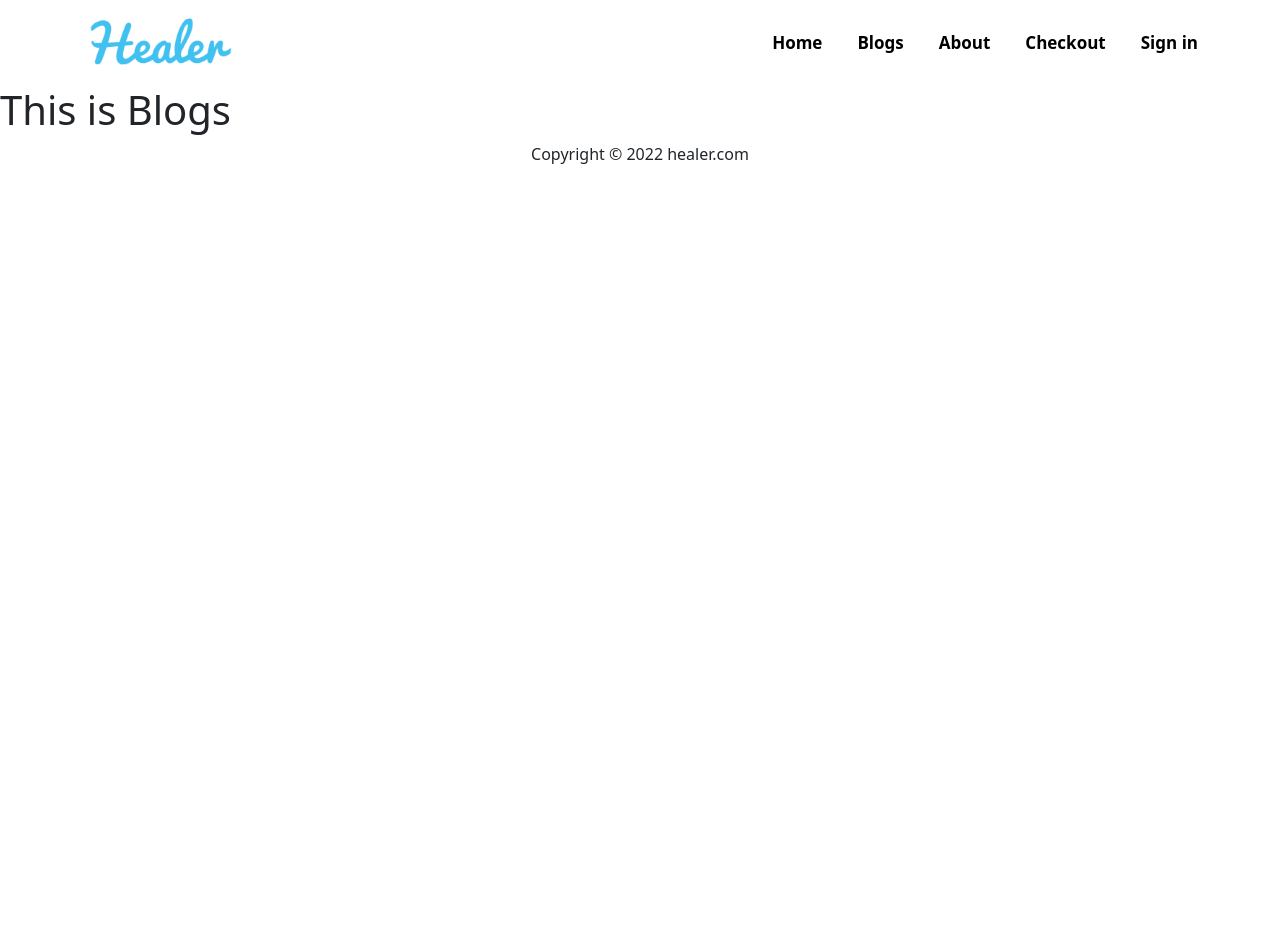
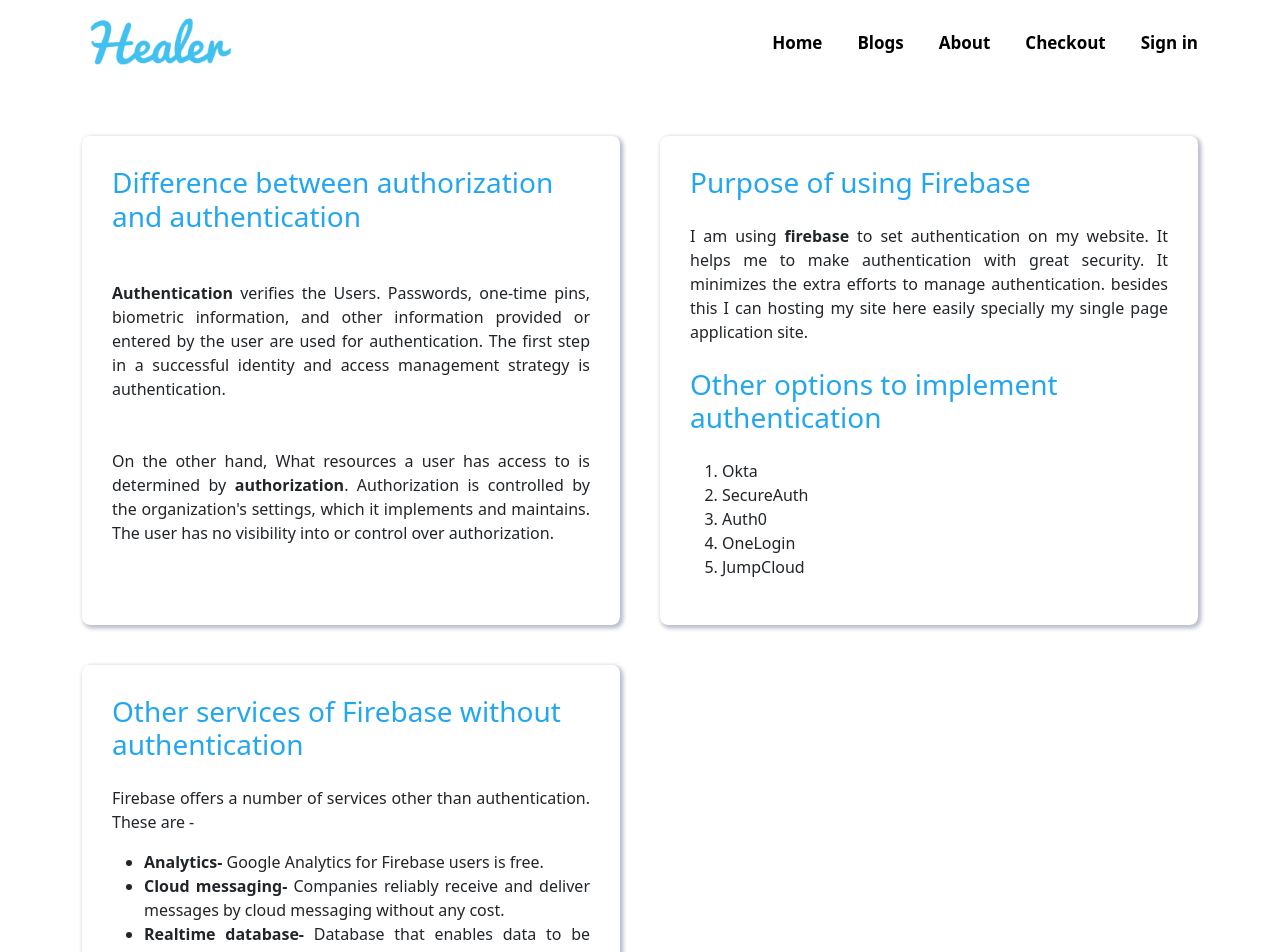
Before and after one commit to AmenaAkter5/assignment-10-service-provider, a React (Create React App) app: page /blogs in a window 1280 px wide. Shown: the top 952 px of the page. Before the commit the page ends 800 px from the top, so only its background shows below. Built offline with nearby package versions, Linux system fonts and the light colour scheme; no server answers.

Commit message:
about and blogs pages complete

```diff
--- a/src/App.js
+++ b/src/App.js
@@ -6,12 +6,12 @@
 import Blogs from './Pages/Blogs/Blogs';
 import About from './Pages/About/About';
 import SignIn from './Pages/SignIn/SignIn';
-import PageNotFound from './Pages/PageNotFound/PageNotFound';
 import Home from './Pages/Home/Home/Home';
 import Footer from './Shared/Footer/Footer';
 import Checkout from './Pages/Checkout/Checkout';
 import Register from './Pages/Register/Register';
 import RequireAuth from './Pages/RequireAuth/RequireAuth';
+// import PageNotFound from './Pages/PageNotFound/PageNotFound';
 
 function App() {
   return (
@@ -29,7 +29,7 @@
         }></Route>
         <Route path='/signin' element={<SignIn></SignIn>}></Route>
         <Route path='/register' element={<Register></Register>}></Route>
-        <Route path='*' element={<PageNotFound></PageNotFound>}></Route>
+        {/* <Route path='*' element={<PageNotFound></PageNotFound>}></Route> */}
       </Routes>
       <Footer></Footer>
     </div>
--- a/src/Pages/Blogs/Blogs.css
+++ b/src/Pages/Blogs/Blogs.css
@@ -0,0 +1,18 @@
+.blog-title {
+    color: rgb(35, 166, 240);
+    text-align: left;
+}
+
+.blogs-container {
+    display: grid;
+    grid-template-columns: repeat(2, 1fr);
+    gap: 40px;
+    margin-top: 50px;
+}
+
+.article {
+    text-align: justify;
+    border-radius: 8px;
+    padding: 30px;
+    box-shadow: 2px 2px 5px #BABECC, 2px 2px 5px #BABECC;
+}
--- a/src/Pages/Blogs/Blogs.js
+++ b/src/Pages/Blogs/Blogs.js
@@ -3,9 +3,40 @@
 
 const Blogs = () => {
     return (
-        <div>
-            <h1>This is Blogs</h1>
-        </div>
+        <section className='container'>
+            <div className='blogs-container'>
+                <article className='article'>
+                    <h3 className='blog-title mb-5'>Difference between authorization and authentication</h3>
+                    <p className='mb-5'><b>Authentication</b> verifies the Users. Passwords, one-time pins, biometric information, and other information provided or entered by the user are used for authentication. The first step in a successful identity and access management strategy is authentication.</p>
+                    <p>On the other hand, What resources a user has access to is determined by <b>authorization</b>. Authorization is controlled by the organization's settings, which it implements and maintains. The user has no visibility into or control over authorization.</p>
+                </article>
+                <article className='article'>
+                    <h3 className='blog-title mb-4'>Purpose of using Firebase</h3>
+                    <p>I am using <b>firebase</b> to set authentication on my website. It helps me to make authentication with great security. It minimizes the extra efforts to manage authentication. besides this I can hosting my site here easily specially my single page application site.</p>
+                    <h3 className='blog-title my-4'>Other options to implement authentication</h3>
+                    <ol>
+                        <li>Okta</li>
+                        <li>SecureAuth</li>
+                        <li>Auth0</li>
+                        <li>OneLogin</li>
+                        <li>JumpCloud</li>
+                    </ol>
+                </article>
+                <article className='article'>
+                    <h3 className='blog-title mb-4'>Other services of Firebase without authentication</h3>
+                    <p>Firebase offers a number of services other than authentication. These are -</p>
+                    <ul>
+                        <li><b>Analytics-</b> Google Analytics for Firebase users is free.</li>
+                        <li><b>Cloud messaging-</b> Companies reliably receive and deliver messages by cloud messaging without any cost.</li>
+                        <li><b>Realtime database-</b> Database that enables data to be stored and synced between users in real time.</li>
+                        <li><b>Crashlytics-</b> Firebase Crashlytics is a real-time crash reporter that helps developers to enhance good quality of their apps.
+                        </li>
+                        <li><b>Performance-</b> Firebase Performance Monitoring performance of developer's apps.</li>
+                        <li><b>Test lab-</b> Firebase Test Lab is a cloud-based app-testing infrastructure.</li>
+                    </ul>
+                </article>
+            </div>
+        </section>
     );
 };
 
--- a/src/Pages/PageNotFound/PageNotFound.js
+++ /dev/null
@@ -1,12 +0,0 @@
-import React from 'react';
-import './PageNotFound.css';
-
-const PageNotFound = () => {
-    return (
-        <div>
-            <h1>This page is not Available</h1>
-        </div>
-    );
-};
-
-export default PageNotFound;
```
Also changed, not shown: src/Shared/Header/Header.js (+0 -25 lines), src/Pages/PageNotFound/PageNotFound.css (deleted).
